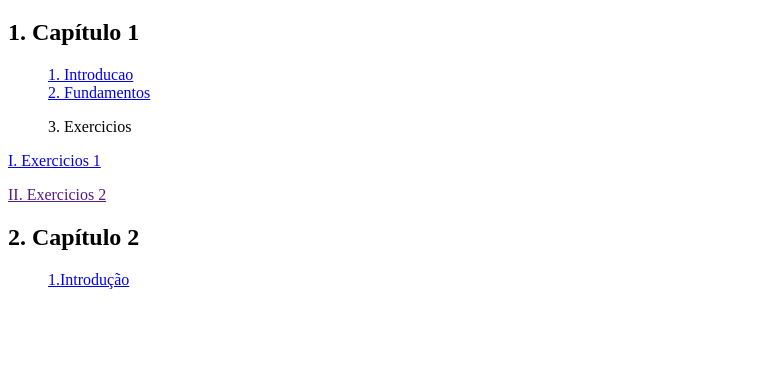
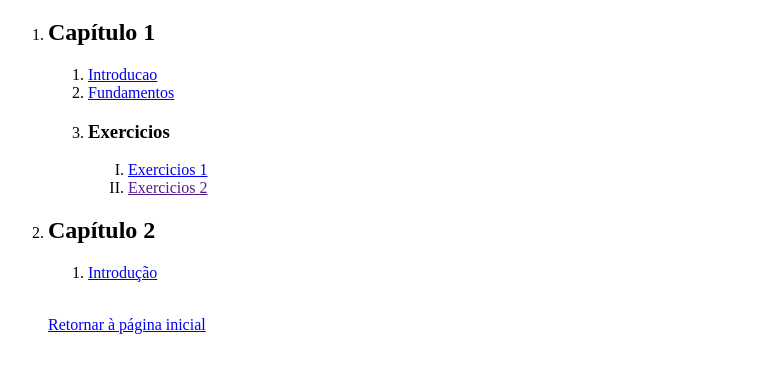
Before and after one commit to lucasbsi/hiperExercicio2, a plain HTML site: page curso/sumario.html in a window 1280 px wide. Shown: the part 87-460 px from the top of the page, without its empty margins (0-777 px from the left). Drawn offline with Linux system fonts and the light colour scheme.

Commit message:
feito ajuste das listas

```diff
--- a/curso/sumario.html
+++ b/curso/sumario.html
@@ -11,27 +11,44 @@
 
     <h1>Sumário</h1>
 
-    <dl>
-
-        <dt>
-            <h2> 1. Capítulo 1</h2>
-        </dt>
-                <dd><a href="./capitulo1/introducao.html">1. Introducao</a> </dd>
-                <dd><a href="./capitulo1/fundamentos.html">2. Fundamentos</a> </dd>
-                    <dl>
-                        <dd>3. Exercicios</dd>
-                            <dl><a href="./capitulo1/exercicios/ex1.html">I. Exercicios 1</a> </dl>
-                            <dl><a href="">II. Exercicios 2</a> </dl>
-                    </dl>
-
-        <dt>
-            <h2>2. Capítulo 2</h2>
-        </dt>
-                <dd><a href="./capitulo2/introducao.html">1.Introdução</a> </dd>
 
 
+        <ol start="1" type="1">
+            <li><h2> Capítulo 1</h2></li>
+                <ol start="1" type="1">
 
-    </dl>
+                    <li>
+                        <a href="./capitulo1/introducao.html"> Introducao</a>
+                    </li>
+                    <li>
+                        <a href="./capitulo1/fundamentos.html"> Fundamentos</a>
+                    </li>
+                    <dl>
+                    <li>
+                        <h3> Exercicios</h3>
+                    </li>
+                        <ol start="1" type="I">
+                            <li>
+                                <a href="./capitulo1/exercicios/ex1.html">Exercicios 1</a>
+                            </li>
+                            <li>
+                                <a href=""> Exercicios 2</a>
+                            </li>
+                        </ol>
+                </ol>
+
+            <li>
+                <h2>Capítulo 2</h2>
+            </li>
+                <ol start="1" type="1">
+                    <li>
+                        <a href="./capitulo2/introducao.html">Introdução</a>
+                    </li>
+                </ol>
+        <br>
+        <p>
+            <a href="./home.html">Retornar à página inicial</a>
+        </p>
 
 
 </body>
```
